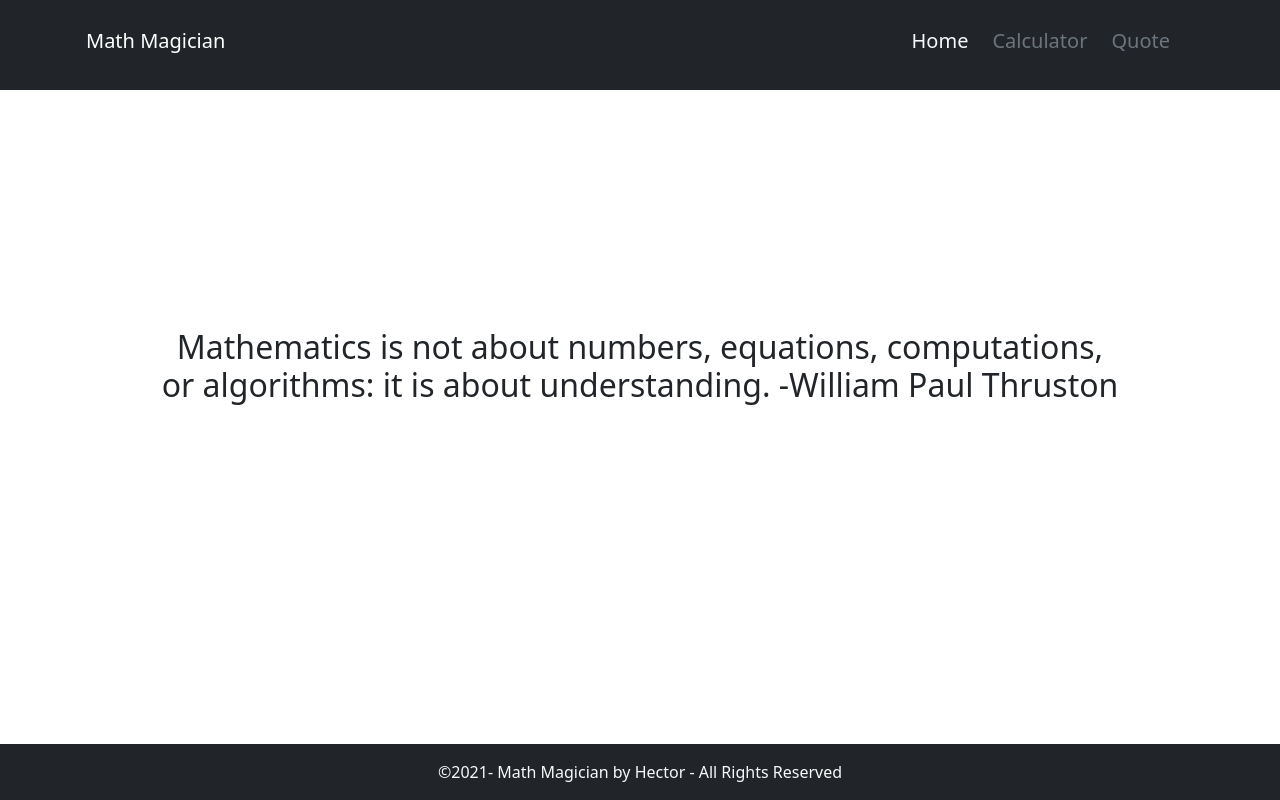
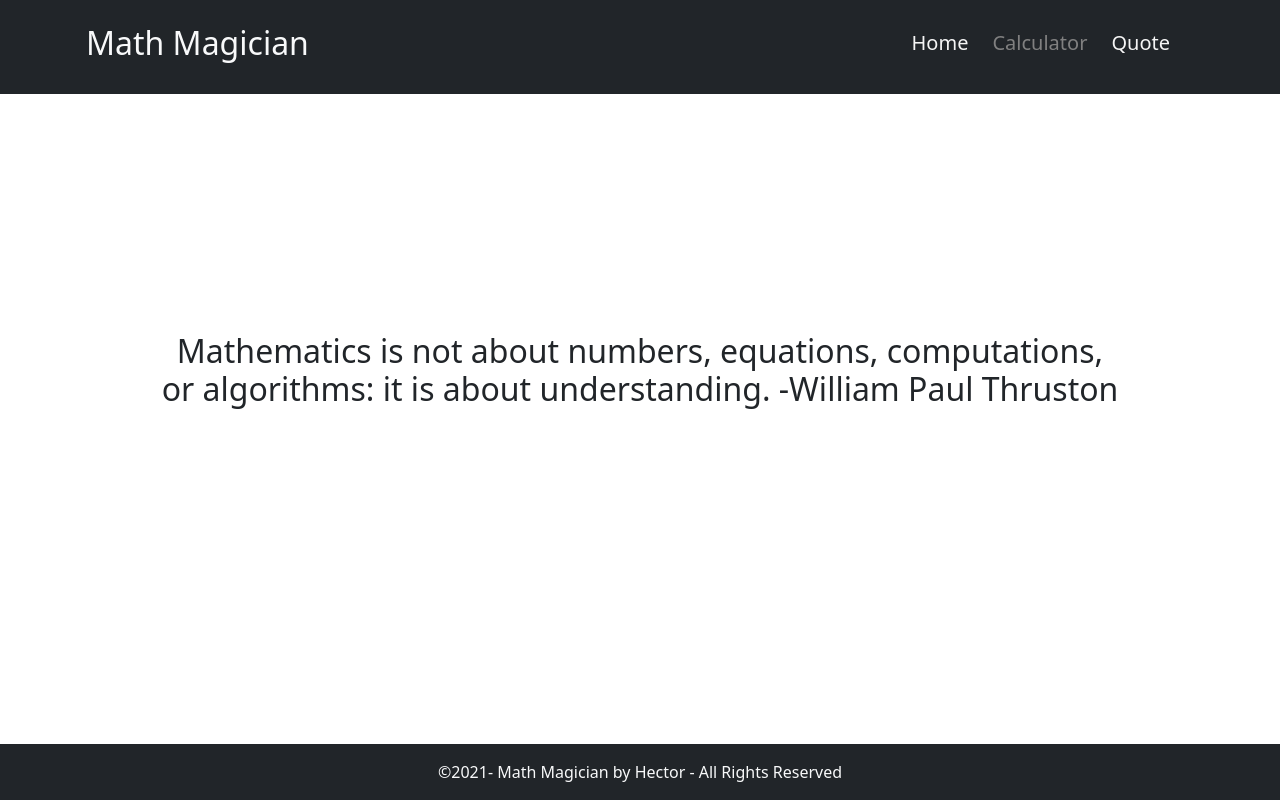
Before and after one commit to Hector096/Math-Magician, a React (Create React App) app: page /quote in a window 1280 px wide. Built offline with nearby package versions, Linux system fonts and the light colour scheme.

Commit message:
Added header link styling

```diff
--- a/src/App.css
+++ b/src/App.css
@@ -11,3 +11,17 @@
   align-items: center;
   justify-content: center;
 }
+
+.link {
+  text-decoration: none;
+  color: gray;
+}
+
+.link-active {
+  color: whitesmoke;
+  text-decoration: none;
+}
+
+.link:hover {
+  color: whitesmoke;
+}
--- a/src/components/Header.js
+++ b/src/components/Header.js
@@ -1,17 +1,17 @@
 import React from 'react';
 import { Navbar, Container, Nav } from 'react-bootstrap';
-import { Link } from 'react-router-dom';
-import 'bootstrap/dist/css/bootstrap.min.css';
+import { NavLink } from 'react-router-dom';
+import '../App.css';
 
 export default function Header() {
   return (
     <Navbar bg="dark" variant="dark">
       <Container className="p-3">
-        <Navbar.Brand href="/" className="h1">Math Magician</Navbar.Brand>
+        <NavLink to="/" className="h2 text-decoration-none text-light">Math Magician</NavLink>
         <Nav className="ms-auto">
-          <Link to="/" className="h5 me-4 text-decoration-none text-light">Home</Link>
-          <Link to="/calculator" className="h5 me-4 text-decoration-none text-secondary">Calculator</Link>
-          <Link to="/quote" className="h5 me-4 text-decoration-none text-secondary">Quote</Link>
+          <NavLink to="/" className="h5 me-4 link" activeClassName="link-active">Home</NavLink>
+          <NavLink to="calculator" className="h5 me-4 link" activeClassName="link-active">Calculator</NavLink>
+          <NavLink to="quote" className="h5 me-4 link" activeClassName="link-active">Quote</NavLink>
         </Nav>
       </Container>
     </Navbar>
--- a/src/index.js
+++ b/src/index.js
@@ -2,6 +2,7 @@ import React from 'react';
 import ReactDOM from 'react-dom';
 import './index.css';
 import App from './App';
+import 'bootstrap/dist/css/bootstrap.min.css';
 
 ReactDOM.render(
   <React.StrictMode>
```
